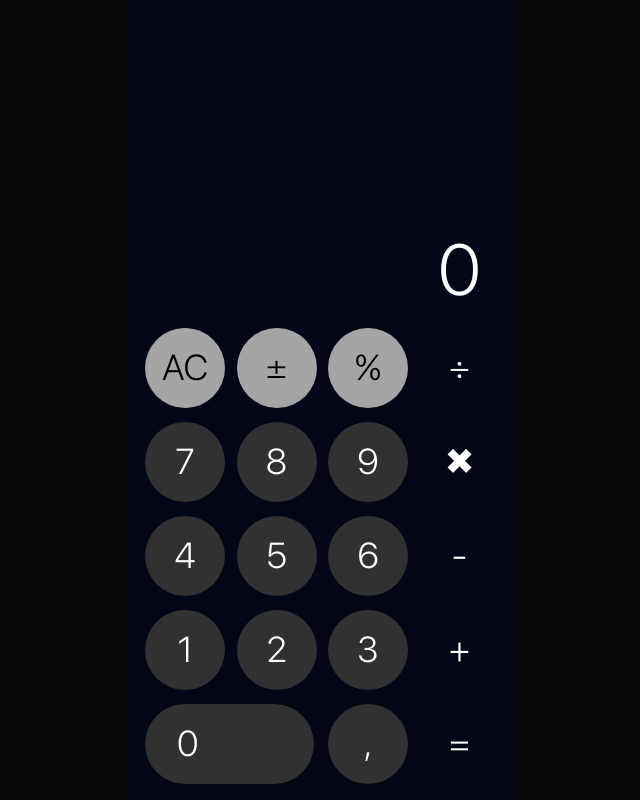
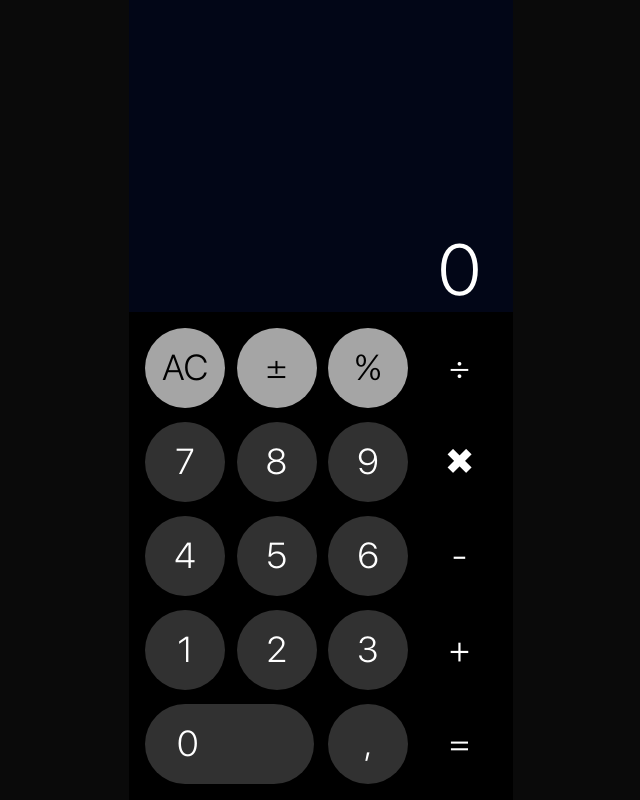
Before and after one commit to IgorLebedev/calculator, a React (Create React App) app: page / in a window 1280 px wide. Shown: the whole page, without its empty margins (319-959 px from the left). Built offline with nearby package versions, Linux system fonts and the light colour scheme; the HTML template or start-up script is replaced by a standard one.

Commit message:
black bg

```diff
--- a/src/App.tsx
+++ b/src/App.tsx
@@ -5,7 +5,7 @@ import ButtonsContainer from "./components/buttons/ButtonsContainer";
 function App() {
   return (
     <div className="m-0 flex justify-center items-center bg-neutral-950 w-screen h-screen">
-      <div className="flex flex-col w-screen h-full bg-slate-950 sm:w-96 font-san-francisco">
+      <div className="flex flex-col w-screen h-full bg-black sm:w-96 font-san-francisco">
         <Input />
         <ButtonsContainer/>
       </div>
```
